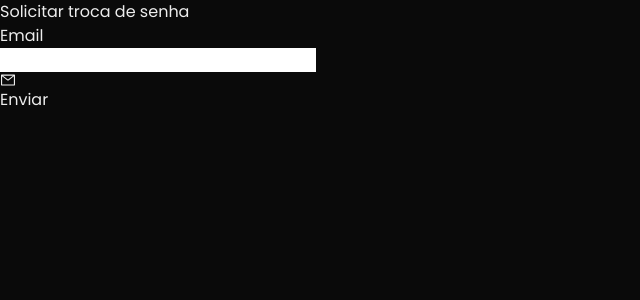
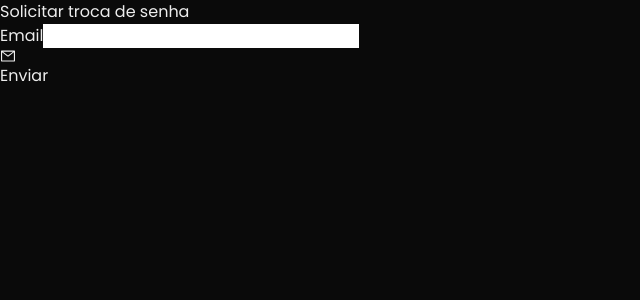
Before and after one commit to danielsilva159/projetos-equipe-2, a Next.js app in the folder frontend/: page /password-reset in a window 1280 px wide. Shown: the top 300 px of the page, without its empty margins (0-640 px from the left). Built offline with nearby package versions, Linux system fonts and the light colour scheme.

Commit message:
utilizando o componente input

```diff
--- a/frontend/src/app/(pages)/login/page.tsx
+++ b/frontend/src/app/(pages)/login/page.tsx
@@ -1,3 +1,4 @@
+'use client';
 import LogoLarge from '@/app/components/LogoLarge';
 import InputText from '@/app/components/inputText';
 import Link from 'next/link';
@@ -25,7 +26,7 @@ export default function Login() {
           <span className="px-3 text-gray-500 text-sm font-medium">OU</span>
           <hr className="flex-grow border-t border-gray-300" />
         </div>
-        <div className="flex items-center my-4">
+        <div className="flex items-center justify-center my-4">
           <Link href={''} className="flex justify-center items-center w-8 h-8 rounded-2xl bg-[#EF4444]">
             G
           </Link>
--- a/frontend/src/app/components/PasswordReset.tsx
+++ b/frontend/src/app/components/PasswordReset.tsx
@@ -1,5 +1,6 @@
 import React from 'react';
 import { AiOutlineMail } from 'react-icons/ai';
+import InputText from './inputText';
 
 export default function PasswordReset() {
   return (
@@ -8,18 +9,8 @@ export default function PasswordReset() {
         <h2 className="text-neutral-100 text-center text-lg font-semibold mb-6">Solicitar troca de senha</h2>
         <form>
           <div className="mb-4">
-            <label htmlFor="email" className="block text-zinc-400 text-sm mb-1">
-              Email
-            </label>
-            <div className="flex items-center bg-black rounded-md">
-              <input
-                type="email"
-                id="email"
-                className="flex-1 bg-transparent text-white px-4 py-2 focus:outline-none"
-              />
-              <span className="px-3 text-zinc-400">
-                <AiOutlineMail className="h-5 w-5" />
-              </span>
+            <div className="flex items-center">
+              <InputText textLabel="Email" type="email" endIcon={<AiOutlineMail className="h-5 w-5" />} />
             </div>
           </div>
           <button
@@ -32,4 +23,4 @@ export default function PasswordReset() {
       </div>
     </div>
   );
-};
+}
```
